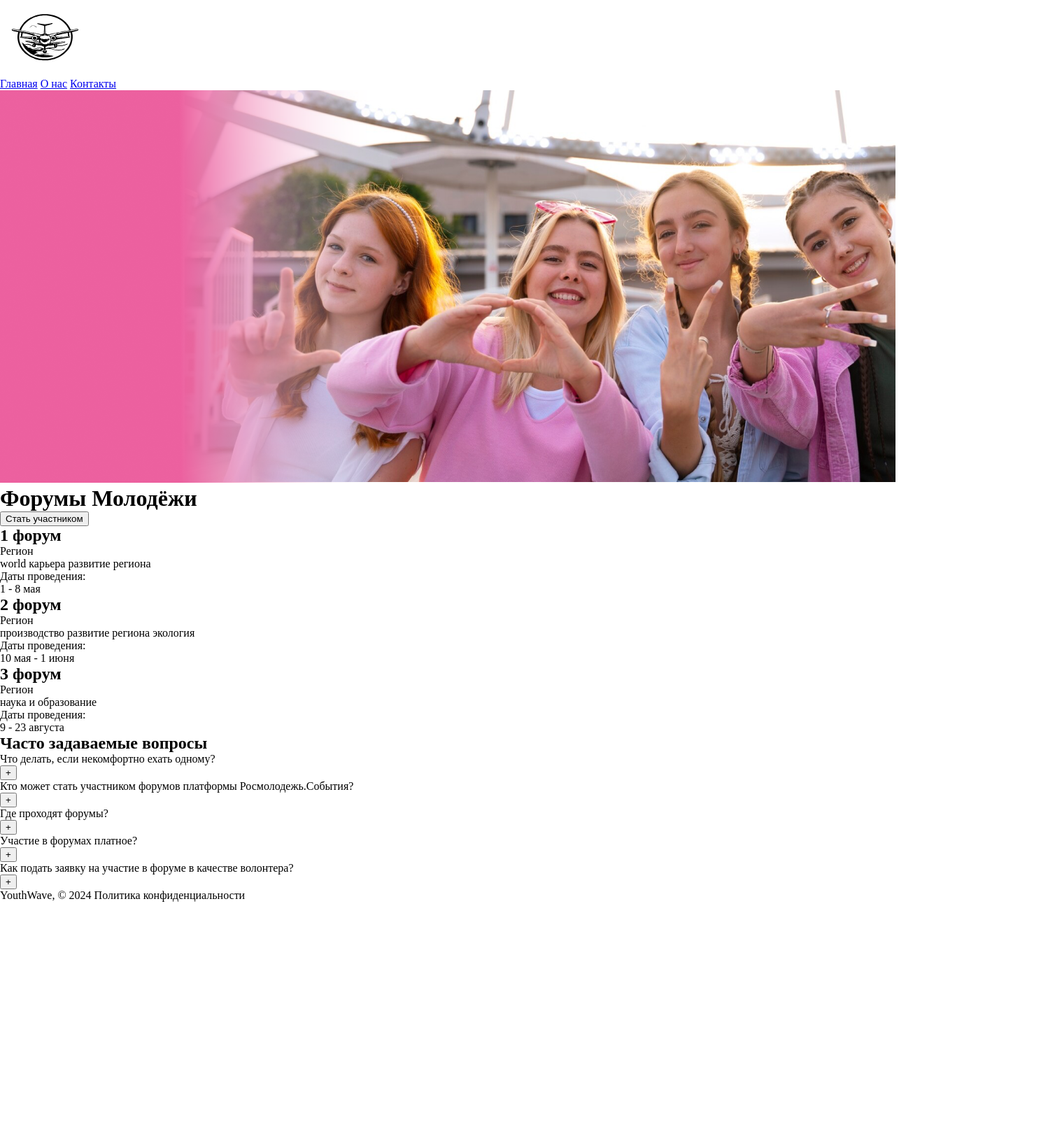
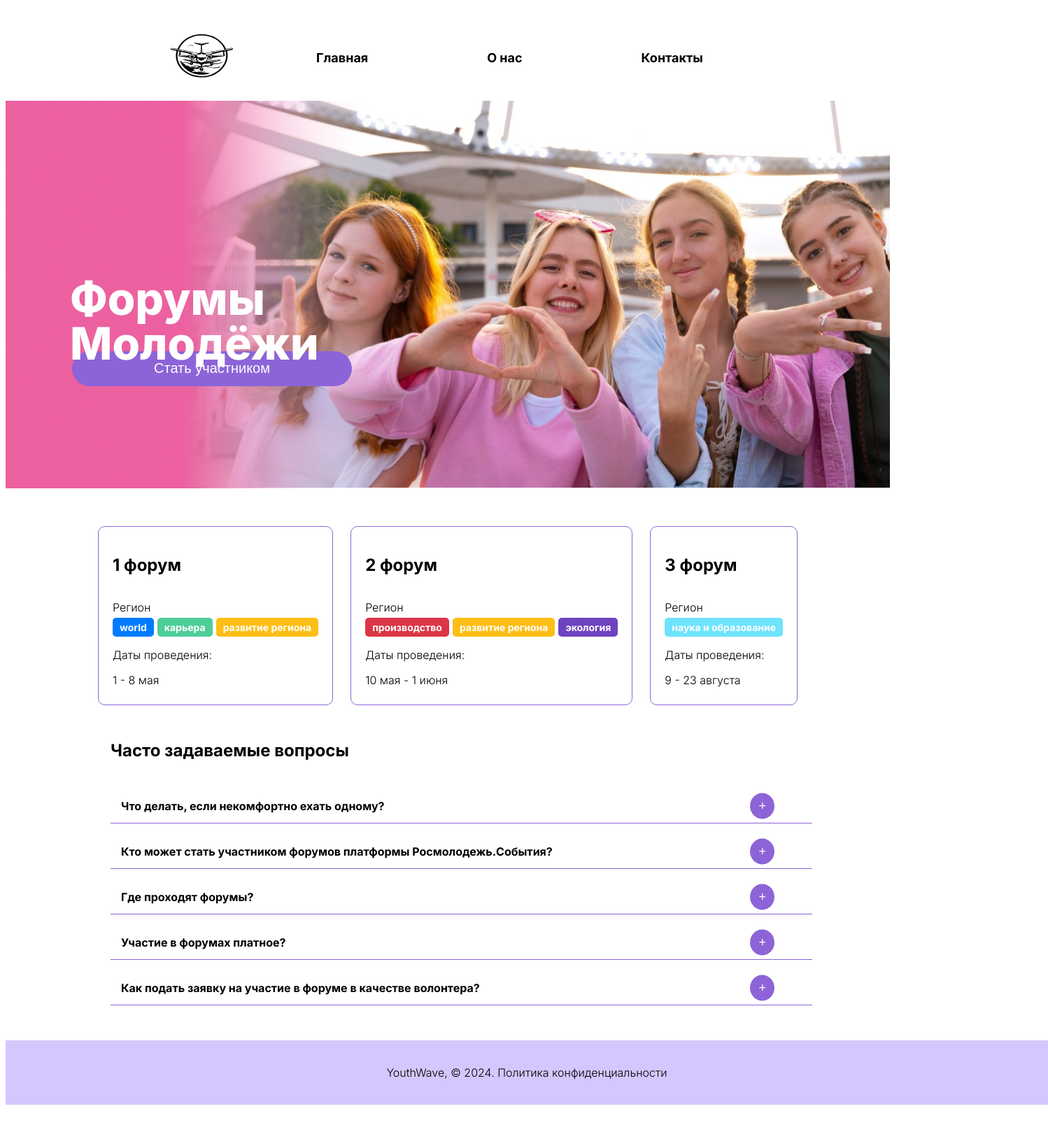
Before and after one commit to PavlovaK19/lab5, a plain HTML site: page index.html in a window 1280 px wide. Shown: the whole page at 70% size, 1498 px wide, since content can reach past the window. Before the commit the page ends 1289 px from the top, so only its background shows below. Drawn offline with Linux system fonts and the light colour scheme.

Commit message:
Add files via upload

```diff
--- a/index.html
+++ b/index.html
@@ -7,27 +7,111 @@
     <meta name="description" content="Форумы Росмолодёжи – образовательные площадки, которые помогают молодым людям найти свой путь">
     <title>Форумы Молодёжи</title>
     <link rel="icon" type="image/png" href="images/fav.png">
-    <link rel="stylesheet" href="style.css">
+    <link rel="stylesheet" href="styles.css">
+    <link href="https://fonts.googleapis.com/css2?family=Inter:ital,wght@0,100..900;1,100..900&family=Oswald:wght@600&display=swap" rel="stylesheet">
+   <style>
+
+h1 {
+    font-family: 'Inter', sans-serif;
+    font-weight: 800;
+    color: white;
+}
+
+h2 {
+    font-family: 'Inter', sans-serif;
+    font-weight: 500;
+}
+
+a {
+    font-family: 'Inter', sans-serif;
+    font-weight: 700;
+    font-size: 18px;
+    color: black;
+}
+
+p {
+    font-family: 'Inter', sans-serif;
+    font-weight: 300;
+}
+
+span {
+    font-family: 'Inter', sans-serif;
+    font-weight: 200;
+    color: black;
+}
+
+.main-button { /* Новое имя класса для основной кнопки */
+    background-color: #8C64D8;
+    color: #fff;
+    border: none;
+    border-radius: 40px;
+    width: 400px;
+    height: 50px;
+    font-size: 20px;
+    cursor: pointer;
+    transition: all 0.2s ease;
+    display: flex;
+    justify-content: center;
+    align-items: center;
+    margin-top: 50px;
+    margin: 0 auto;
+}
+
+.main-button:hover {
+    box-shadow: 0 0 10px rgba(153, 0, 255, 0.5);
+}
+
+.main-button:active {
+    background-color: transparent;
+    color: #ffffff;
+    border: 2px solid #8C64D8;
+}
+
+/* Стили для кнопок вопросов */
+.faq-list .button.plus {
+  background-color: #8C64D8;
+  border: none;
+  font-size: 18px;
+  color: white;
+  padding: 8px 12px;
+  border-radius: 50%; /* Круглая форма */
+  position: absolute;
+  right: 15px;
+  top: 50%;
+  margin-right: 150px;
+  transform: translateY(-50%); /* Центрирование по вертикали */
+  transition: transform 0.3s ease; /* Плавный переход для поворота */
+  cursor: pointer;
+}
+
+.faq-list .button.plus.active {
+  transform: translateY(-50%) rotate(45deg); /* Поворот на 45 градусов */
+}
+    </style>
 </head>
 <body>
-    <!-- sdfghjkl -->
+    <!-- Шапка -->
     <header>
-        <div class="container">
+        <header class="header">
             <div class="logo">
                 <img src="images/logotip.svg" alt="Логотип">
             </div>
-            <nav>
-                <a href="index.html">Главная</a>
-                <a href="me.html">О нас</a>
-                <a href="kontakt.html">Контакты</a>
-             </nav>
-        </div>
+            <nav class="menu">
+                <ul>
+                    <li><a href="index.html">Главная</a></li>
+                    <li><a href="me.html">О нас</a></li>
+                    <li><a href="kontakt.html">Контакты</a></li>
+                </ul>
+            </nav>
     </header>
     <main>
         <div class="container">
-            <img src="images/баннер.png" alt="banner">
-            <h1>Форумы Молодёжи</h1>
-            <button class="forma.html" onclick="window.location.href='forma.html'">Стать участником</button>
+            <div class="banner">
+              <img src="images/баннер.png" alt="banner">
+              <h1>Форумы </br> Молодёжи</h1>
+              <button class="main-button forma.html" onclick="window.location.href='forma.html'">Стать участником</button>
+            </div>
+          </div>
 
             <div class="forum-cards">
                 <div class="forum-card">
@@ -62,6 +146,7 @@
                     <p>9 - 23 августа</p>
                 </div>
             </div>
+            <div class="questions">
             <h2>Часто задаваемые вопросы</h2>
             <div class="faq-list">
                 <div class="faq-item">
@@ -85,12 +170,12 @@
                     <button class="button plus">+</button>
                 </div>
             </div>
+            </div>
         </div>
     </main>
     <footer>
-        <div class="container">
-            <p>YouthWave, © 2024 Политика конфиденциальности</p>
-        </div>
+        <p>YouthWave, © 2024. Политика конфиденциальности</p>
     </footer>
+
 </body>
 </html>
--- /dev/null
+++ b/styles.css
@@ -0,0 +1,377 @@
+/* Общие стили */
+
+.header {
+    display: flex;
+    justify-content: space-between;
+    align-items: center;
+    padding: 10px 20px;
+    margin-top: 20px;
+}
+
+.logo img {
+    height: 100px;
+    margin-left: 200px;
+}
+
+.menu ul {
+    list-style: none;
+    margin: 0;
+    padding: 0;
+    display: flex;
+    margin-left: -900px;
+}
+
+.menu li {
+    margin-left: 100px;
+    margin-right: 70px;
+}
+
+.menu a {
+    text-decoration: none;
+    color: #000;
+}
+
+.menu a:hover {
+    text-decoration: underline;
+}
+
+/* Футер */
+
+footer {
+    background-color: #d4c7fe;
+    padding: 20px;
+    align-items: center;
+}
+
+footer p {
+    font-family: 'Inter', sans-serif;
+    font-weight: regular;
+    font-size: 16px;
+    color: black;
+}
+
+footer {
+    background-color: #d4c7fe;
+    padding: 20px;
+    text-align: center;
+    width: 1450px;
+    margin: 50px auto;
+}
+
+footer p {
+    font-family: 'Inter', sans-serif;
+    font-weight: regular;
+    font-size: 16px;
+    color: black;
+}
+
+footer a {
+    text-decoration: none;
+    color: black;
+}
+
+/* Главная - 1 */
+.banner img {
+    position: relative;
+    text-align: left;
+    z-index: -1;
+    width: 100%;
+}
+
+.banner h1 {
+    position: absolute;
+    text-align: left;
+    top: 400px;
+    left: 100px;
+    font-size: 64px;
+    z-index: 1;
+    line-height: 1;
+    color: white;
+}
+
+.container button {
+    display: flex;
+    flex-direction: column;
+    align-items: center;
+    z-index: 1;
+    margin-top: -200px;
+    margin-left: 95px;
+}
+
+/* Главная - 3 */
+
+.questions {
+    margin-top: 50px;
+    margin-left: 150px;
+  }
+
+  .questions h2 {
+    font-size: 24px;
+    font-weight: bold;
+    margin-bottom: 20px;
+  }
+
+  .faq-list {
+    display: flex;
+    flex-direction: column;
+    gap: 15px; /* Отступ между вопросами */
+  }
+
+  .faq-item {
+    padding: 15px;
+    position: relative; /* Для позиционирования кнопки */
+    cursor: pointer; /* Устанавливаем курсор указателя */
+  }
+
+.faq-item::after { /* Линия после каждого элемента */
+    content: '';
+    position: absolute;
+    bottom: 0;
+    left: 0;
+    width: 90%;
+    height: 1px; /* Толщина линии */
+    background-color: #8C64D8;
+   }
+
+
+  .faq-item p {
+    margin: 0;
+    font-weight: bold; /* Выделенный текст вопроса */
+  }
+
+  .faq-item .answer {
+    display: none; /* Скрываем ответ по умолчанию */
+    padding-top: 10px;
+    font-size: 16px; /* Размер шрифта ответа */
+  }
+
+  .faq-item.active .answer {
+    display: block; /* Показывать ответ, если элемент активен */
+  }
+
+
+/* Главная - 2 */
+
+.forum-cards {
+    display: flex;
+    flex-wrap: wrap;
+    gap: 25px; /* Отступы между карточками */
+    margin-top: 200px;
+    justify-content: center;
+  }
+
+  .forum-card {
+    background-color: #fff;
+    border-radius: 10px;
+    padding: 20px;
+    border: 1px solid #8D64D8;
+  }
+
+  .forum-card h2 {
+    font-size: 24px;
+    font-weight: bold;
+    margin-bottom: 10px;
+  }
+
+  .forum-card p {
+
+    margin-bottom: 5px;
+  }
+
+  .forum-card .tags {
+    display: flex;
+    flex-wrap: wrap;
+    gap: 5px;
+    margin-bottom: 10px;
+  }
+
+  .forum-card .tag {
+    padding: 5px 10px;
+    border-radius: 5px;
+    font-size: 14px;
+    font-weight: bold;
+    color: #fff;
+  }
+
+  .forum-card .tag.world {
+    background-color: #007bff; /* Синий */
+  }
+
+  .forum-card .tag.career {
+    background-color: #4DCE99; /* Зеленый */
+  }
+
+  .forum-card .tag.region {
+    background-color: #FDBE15; /* Желтый */
+  }
+
+  .forum-card .tag.production {
+    background-color: #dc3545; /* Красный */
+  }
+
+  .forum-card .tag.ecology {
+    background-color: #6f42c0; /* Фиолетовый */
+  }
+
+  .forum-card .tag.education {
+    background-color: #6EE3FE; /* Голубой */
+  }
+
+/* Регистрация */
+
+.form-section {
+    display: flex;
+    justify-content: center;
+    align-items: center;
+    width: 100%;
+    max-width: 600px;
+    margin: 0 auto;
+    padding-top: 30px;
+}
+
+.form-container {
+    background-color: #fff;
+    border-radius: 20px;
+    padding: 50px;
+    text-align: center;
+}
+
+h1 {
+    font-size: 30px;
+    color: #000;
+    text-align: center;
+    margin-bottom: 20px;
+    margin-top: -5px;
+}
+
+form {
+    display: flex;
+    flex-direction: column;
+    gap: 20px;
+}
+
+label {
+    font-size: 18px;
+    color: #1C1C1D;
+    margin-bottom: 5px;
+    margin-left: 400px;
+}
+
+input {
+    padding: 15px;
+    border: none;
+    border-radius: 50px;
+    background-color: #EFEFEF;
+    font-size: 16px;
+    width: 600px;
+    margin: 0 auto;
+}
+
+input::placeholder {
+    color: #DDDDDD;
+}
+
+input:focus {
+    outline: none;
+}
+
+
+.info {
+    display: flex;
+    justify-content: center; /* Выравнивание по центру */
+    gap: 100px; /* Отступ между блоками */
+}
+
+.info-item {
+    display: flex;
+    align-items: center; /* Выравнивание иконки и текста по вертикали */
+    gap: 15px; /* Отступ между иконкой и текстом */
+}
+
+.info-item i {
+    font-size: 20px; /* Размер иконки */
+}
+
+section {
+    padding: 20px;
+    text-align: center;
+}
+
+.region-container {
+    display: flex;
+    justify-content: space-between;
+    gap: 20px;
+}
+
+.region-card {
+    background-color: #F6F6FC;
+    border-radius: 10px;
+    padding: 20px;
+}
+
+.region-card h3 {
+    margin-bottom: 15px;
+}
+
+.region-info {
+    display: flex;
+    align-items: center;
+    margin-bottom: 10px;
+}
+
+.region-info img {
+    width: 20px;
+    height: 20px;
+    margin-right: 10px;
+}
+
+h2 {
+    padding-bottom: 20px;
+}
+
+/* О нас - 1 */
+
+.content-me p {
+    margin-left: 200px;
+    font-size: 18px;
+}
+
+/* О нас - 2 */
+
+.team {
+    display: flex;
+    flex-direction: column;
+    gap: 50px;
+    margin-top: 30px;
+    align-items: center;
+}
+
+.row {
+    display: flex;
+    gap: 50px;
+    margin: 0 auto;
+}
+
+.team-member {
+    background-color: #F6F6FC;
+    border-radius: 10px;
+    text-align: center;
+    padding: 15px;
+    width: 500px;
+}
+
+.team-member img {
+    width: 100%;
+    height: auto;
+    border-radius: 10px;
+ }
+
+.team-member h3 {
+    font-size: 24px;
+    margin-bottom: 5px;
+}
+
+.team-member p {
+    font-size: 16px;
+    color: #000000;
+}
```
Also changed, not shown: forma.html (+60 -11 lines), kontakt.html (+78 -21 lines), me.html (+49 -18 lines), 1 other file.
